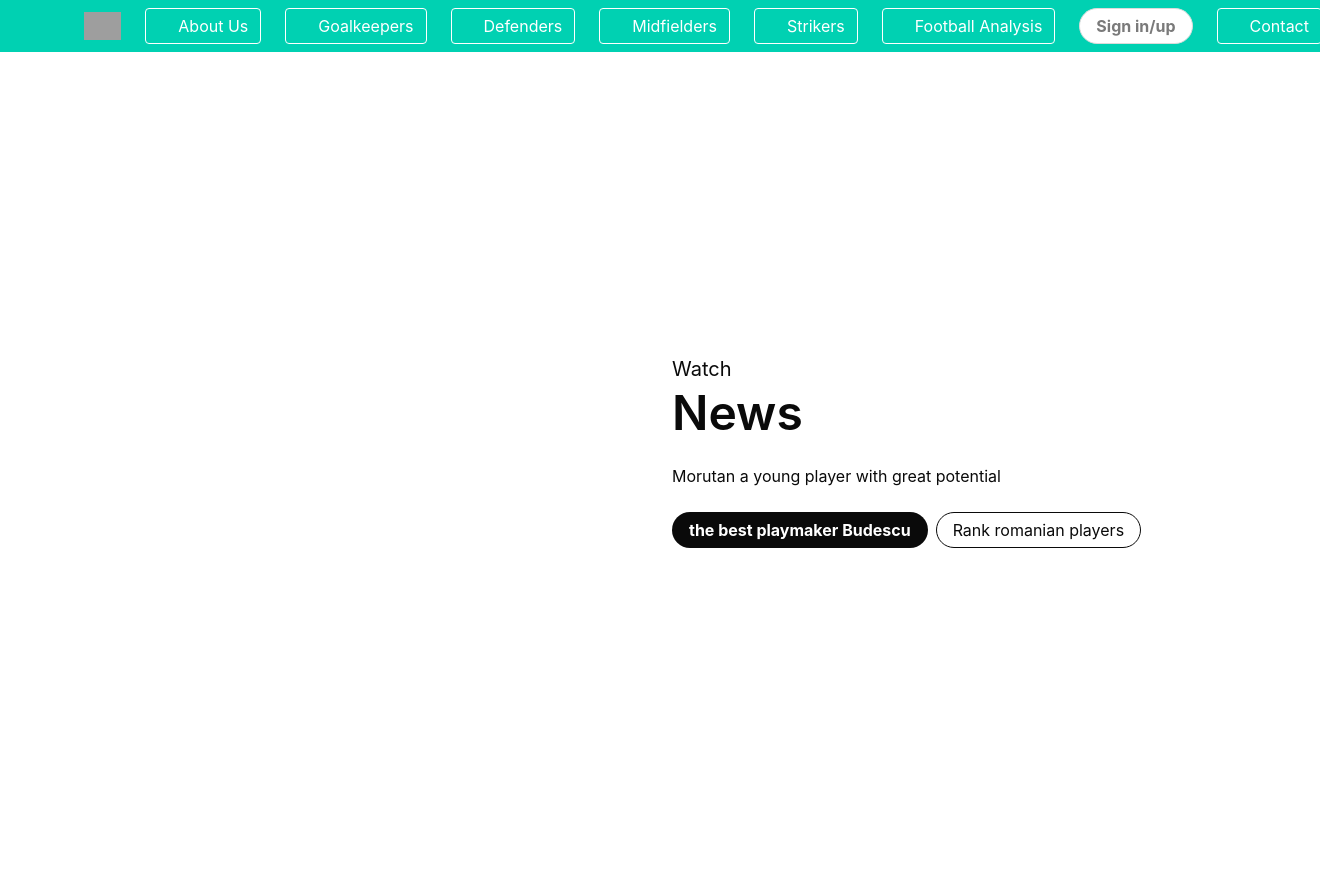
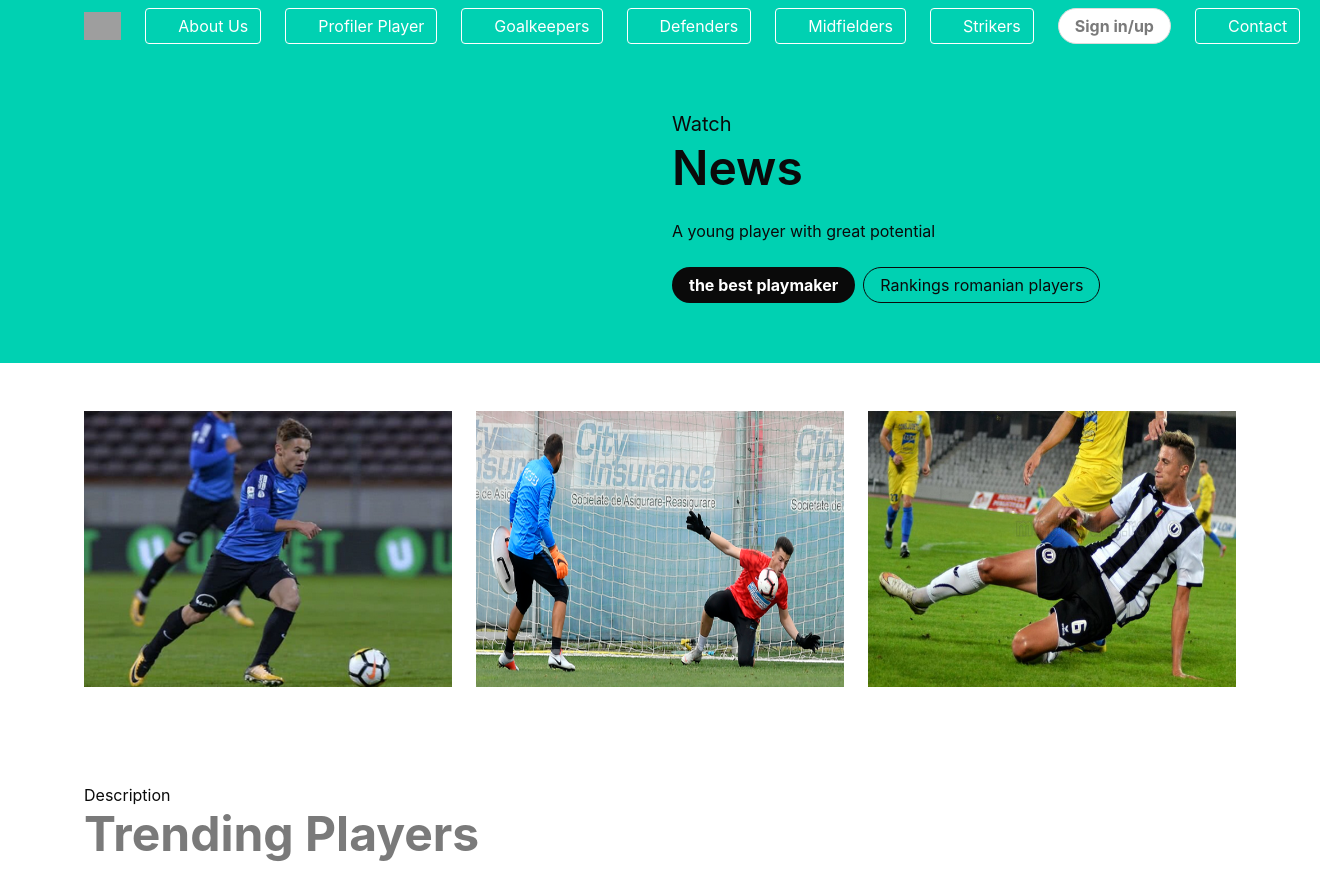
Before and after one commit to iulian1976/FootballScouting, a Symfony app: template templates/base.html.twig in a window 1320 px wide. Shown: the top 888 px of the page. Run offline with Twig, Linux system fonts and the light colour scheme; the template is opened without the code that fills it, so the values that code supplies are empty; some libraries are stand-ins or nearby versions; grey boxes are pictures that could not be loaded.

Commit message:
Add-picture
Add-picture

```diff
--- a/public/css/index.css
+++ b/public/css/index.css
@@ -5,9 +5,6 @@
 html, body{
     height: 100%;
 }
-
-
-
 
     /*Nav bar style*/
 
--- a/templates/base.html.twig
+++ b/templates/base.html.twig
@@ -18,7 +18,7 @@
     </head>
     <body>
         {% block body %}
-            <section class="hero is-primary is-medium">
+            <header class="hero is-primary is-medium">
                 <div class="hero-head">
                     <nav class="navbar">
                         <div class="container">
@@ -40,6 +40,14 @@
                                         <i class=" "></i>
                                     </span>
                                     <span>About Us</span>
+                                </a>
+                            </span>
+                                    <span class="navbar-item">
+                                <a class="button is-white is-outlined" href="#">
+                                    <span class="icon">
+                                        <i class=""></i>
+                                    </span>
+                                    <span>Profiler Player</span>
                                 </a>
                             </span>
                                     <span class="navbar-item">
@@ -75,14 +83,6 @@
                                 </a>
                             </span>
                                     <span class="navbar-item">
-                                <a class="button is-white is-outlined" href="#">
-                                    <span class="icon">
-                                        <i class=""></i>
-                                    </span>
-                                    <span>Football Analysis</span>
-                                </a>
-                            </span>
-                                    <span class="navbar-item">
                                  <a class="button is-rounded  is-grey is-outlined has-text-grey has-text-weight-bold">
                                             Sign in/up
                                  </a>
@@ -100,12 +100,9 @@
                         </div>
                     </nav>
                 </div>
-            </section>
-
-                <!---  End Nav    --->
-
-
-                <div class="hero is-fullheight bg_landing ">
+            </header>
+            <!---  End Nav    --->
+                <div class="hero is-primary">
                     <div class="hero-body">
                         <div class="container has-text-left">
                             <div class="column is-6 is-offset-6">
@@ -119,25 +116,22 @@
                                 <p></p>
 
                                 <h2 class="is-4  has-text-black is-spaced">
-                                    Morutan a young player with great potential
+                                    A young player with great potential
                                 </h2>
                                 <p class="subtitle"></p>
 
                                 <div class="buttons is-left transparent ">
                                     <p class="button is-black is-rounded has-text-weight-bold">
-                                        the best playmaker Budescu
+                                        the best playmaker
                                     </p>
                                     <p class="button is-black is-outlined is-rounded">
-                                        Rank romanian players
+                                        Rankings romanian players
                                     </p>
                                 </div>
                             </div>
                         </div>
                     </div>
-
                 </div>
-
-            </div>
 
             <div class="section  ">
                 <div class="container ">
@@ -147,18 +141,18 @@
 
                         <div class="column ">
                             <figure class="image is-4by3 transparent">
-                                <img src="https://images.unsplash.com/photo-1489269637500-aa0e75768394?ixlib=rb-1.2.1&ixid=eyJhcHBfaWQiOjEyMDd9&auto=format&fit=crop&w=500&q=60" alt="USB">
+                                <img src="../image/Matan02.PNG" alt="USB">
                             </figure>
 
                         </div>
                         <div class="column ">
                             <figure class="image is-4by3 transparent">
-                                <img src="https://images.unsplash.com/photo-1523275335684-37898b6baf30?ixlib=rb-1.2.1&ixid=eyJhcHBfaWQiOjEyMDd9&auto=format&fit=crop&w=989&q=80" alt="USB">
+                                <img src="../image/Vlad03.PNG" alt="USB">
                             </figure>
                         </div>
                         <div class="column ">
                             <figure class="image is-4by3 transparent">
-                                <img src="https://images.unsplash.com/photo-1551091016-1cdefa81989d?ixlib=rb-1.2.1&ixid=eyJhcHBfaWQiOjEyMDd9&auto=format&fit=crop&w=500&q=60" alt="USB">
+                                <img src="../image/Crisan01.PNG" alt="USB">
                             </figure>
                         </div>
                     </div>
```
Also changed, not shown: public/image/AndreasCalcan.PNG (added), public/image/Crisan01.PNG (added), public/image/Matan01.PNG (added), public/image/Matan02.PNG (added), public/image/Matan03.PNG (added), public/image/Matan04.PNG (added), public/image/Vlad01.PNG (added), public/image/Vlad02.PNG (added), public/image/Vlad03.PNG (added), public/image/centos-start-x.PNG (added), 1 other file.
